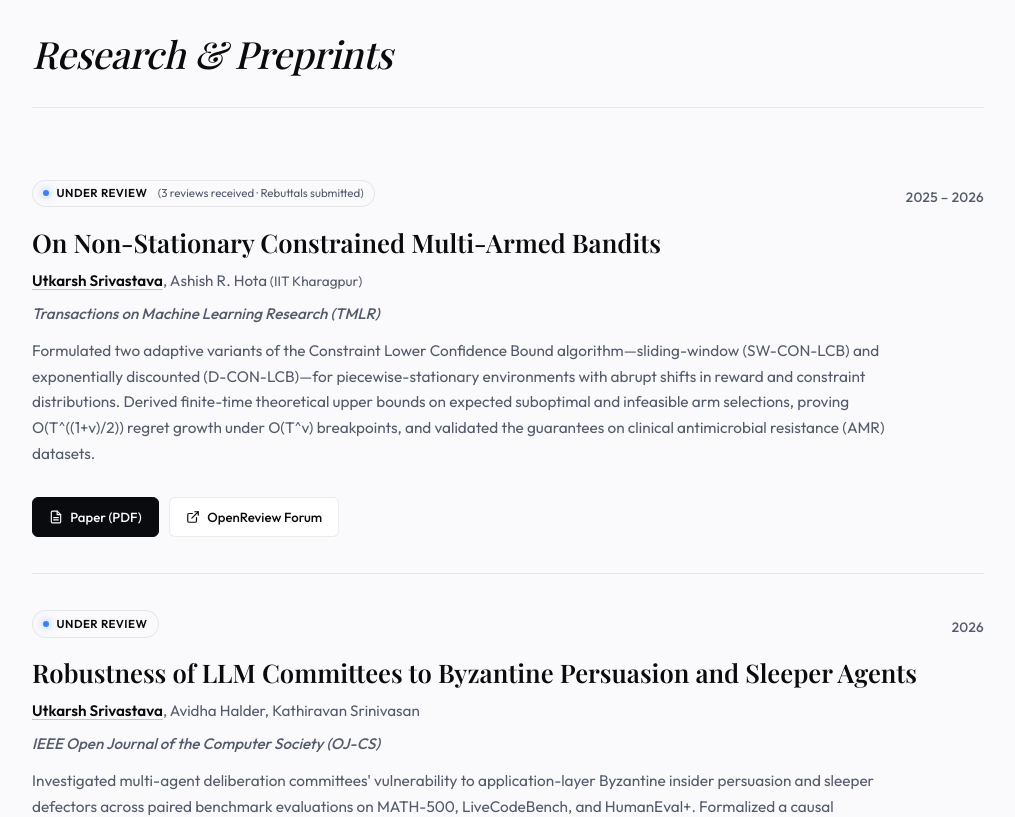
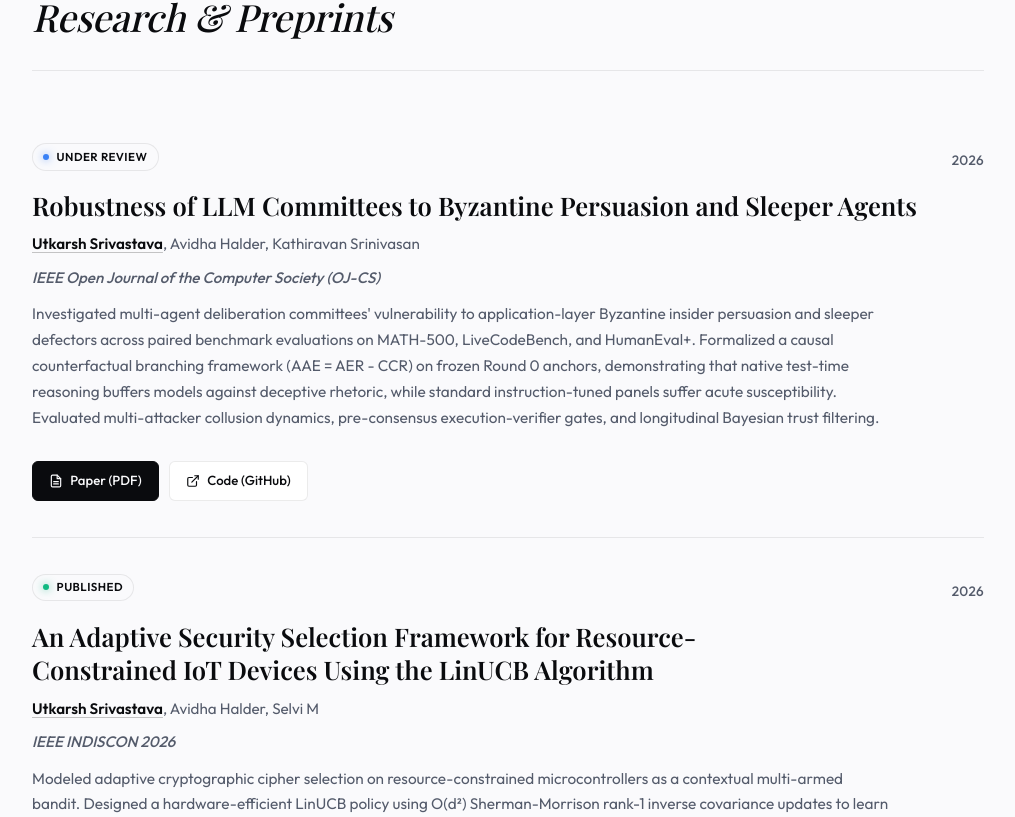
Before and after one commit to Xanviere/PersonalWebsite, a React (Vite) app: page / in a window 1280 px wide. Shown: the part 953-1770 px from the top of the page, without its empty margins (132-1147 px from the left). Built offline with nearby package versions, Linux system fonts and the light colour scheme; a web font is replaced by a local one.

Commit message:
Remove TMLR paper during double-blind review period

```diff
--- a/src/data.js
+++ b/src/data.js
@@ -27,27 +27,6 @@ export const education = [
 export const research = [
   {
     id: 1,
-    topic: "On Non-Stationary Constrained Multi-Armed Bandits",
-    shortTitle: "On Non-Stationary Constrained Multi-Armed Bandits",
-    shortVenue: "TMLR",
-    duration: "2025 – 2026",
-    authors: [
-      { name: "Utkarsh Srivastava", isSelf: true },
-      { name: "Ashish R. Hota", affiliation: "IIT Kharagpur" }
-    ],
-    description: "Formulated two adaptive variants of the Constraint Lower Confidence Bound algorithm—sliding-window (SW-CON-LCB) and exponentially discounted (D-CON-LCB)—for piecewise-stationary environments with abrupt shifts in reward and constraint distributions. Derived finite-time theoretical upper bounds on expected suboptimal and infeasible arm selections, proving O(T^((1+v)/2)) regret growth under O(T^v) breakpoints, and validated the guarantees on clinical antimicrobial resistance (AMR) datasets.",
-    status: "Under Review",
-    statusNote: "3 reviews received · Rebuttals submitted",
-    venue: "Transactions on Machine Learning Research (TMLR)",
-    tags: ["Constrained Bandits", "Non-Stationary Environments", "Finite-Time Regret Bounds"],
-    link: "https://openreview.net/pdf?id=Hi6Jwtya6x",
-    links: [
-      { label: "Paper (PDF)", url: "https://openreview.net/pdf?id=Hi6Jwtya6x", type: "pdf" },
-      { label: "OpenReview Forum", url: "https://openreview.net/forum?id=Hi6Jwtya6x", type: "external" }
-    ]
-  },
-  {
-    id: 2,
     topic: "Robustness of LLM Committees to Byzantine Persuasion and Sleeper Agents",
     shortTitle: "Robustness of LLM Committees to Byzantine Persuasion and Sleeper Agents",
     shortVenue: "IEEE OJ-CS",
@@ -68,7 +47,7 @@ export const research = [
     ]
   },
   {
-    id: 3,
+    id: 2,
     topic: "An Adaptive Security Selection Framework for Resource-Constrained IoT Devices Using the LinUCB Algorithm",
     shortTitle: "Adaptive Security Selection in IoT via LinUCB",
     shortVenue: "IEEE INDISCON 2026",
```
